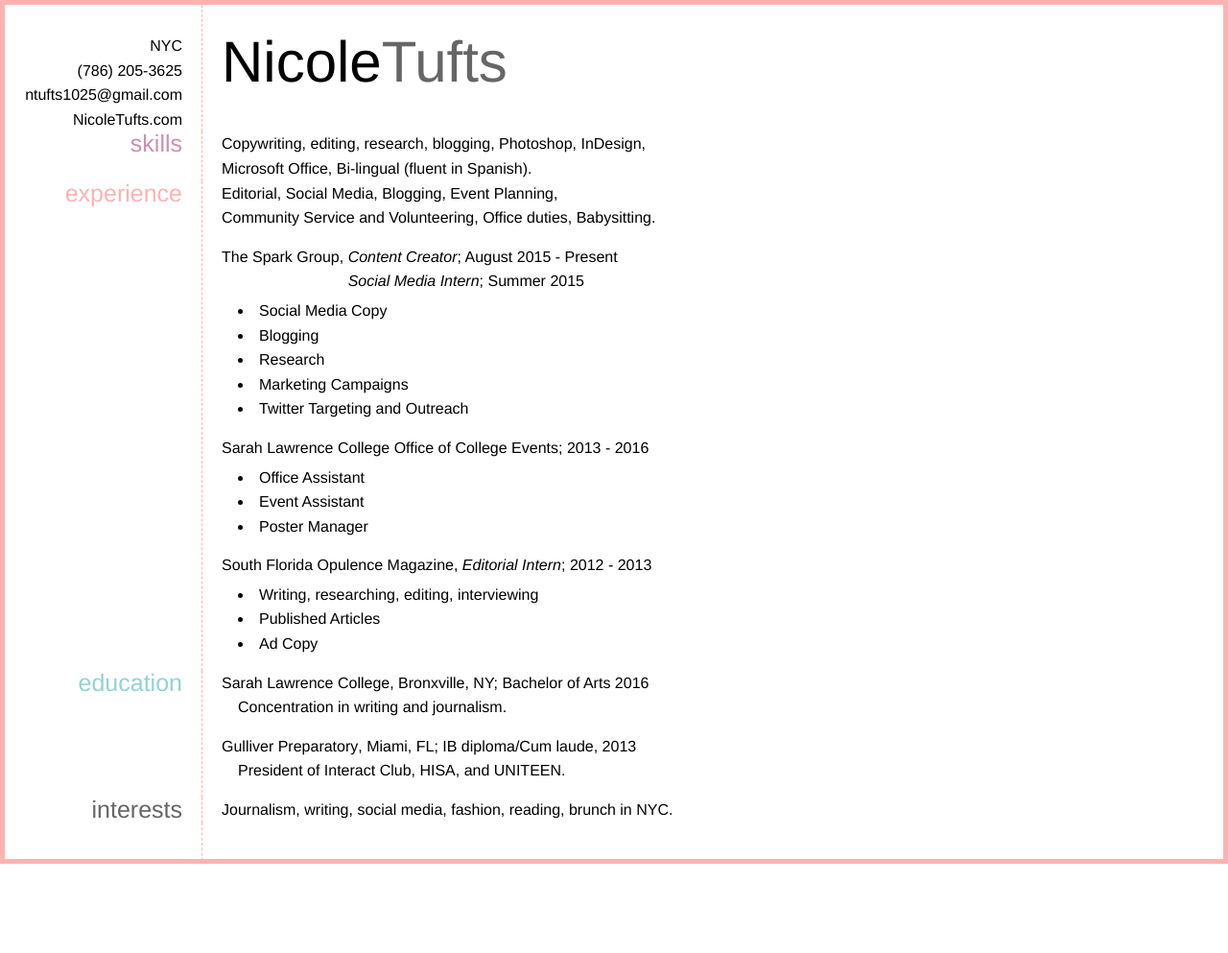
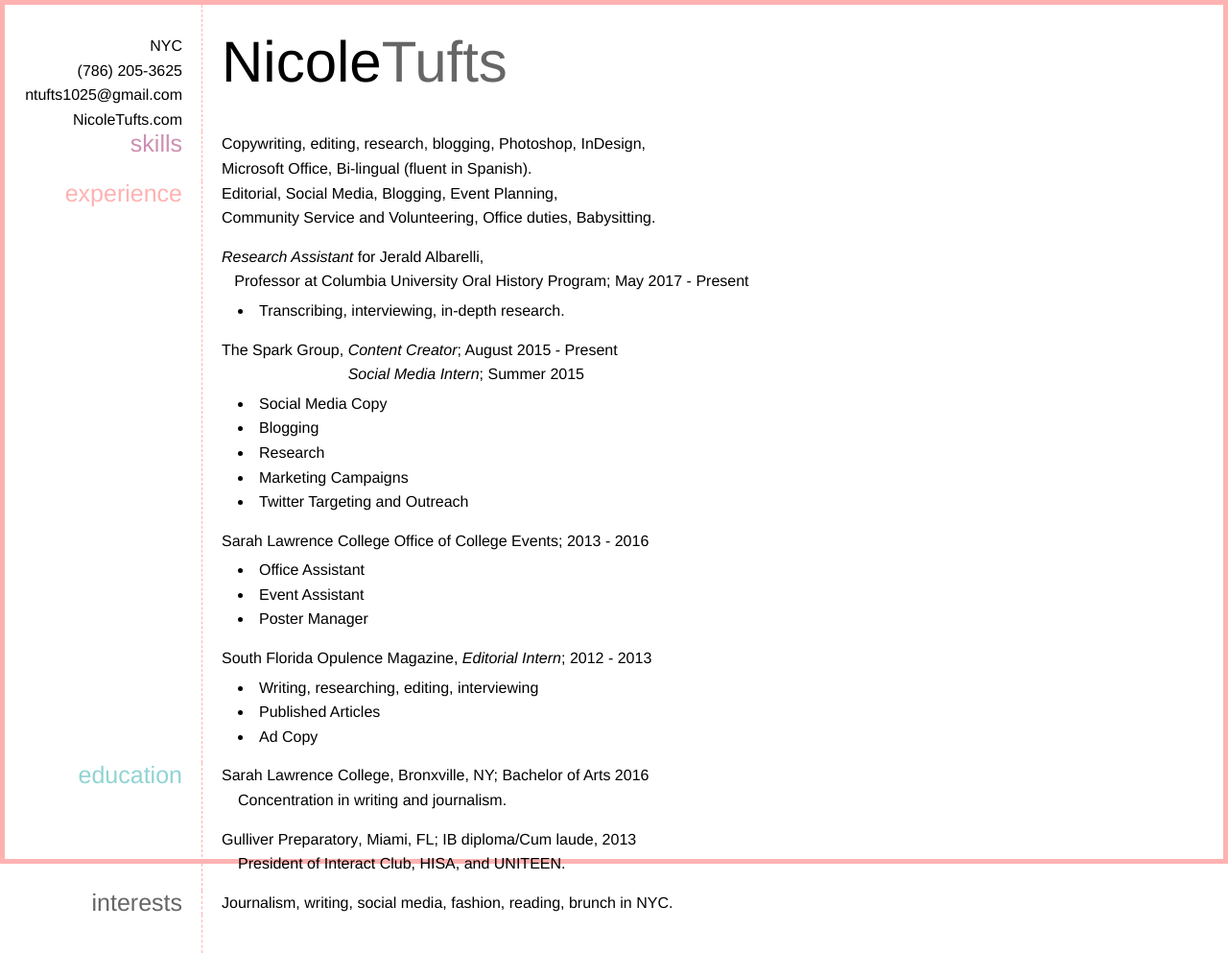
Before and after one commit to nicoletufts/nicoletufts.github.io, a Jekyll site: the page resume/resume.html, which Jekyll copies as it is, in a window 1280 px wide. Shown: the whole page at 96% size. Built offline with Jekyll 4.4.1, drawn with Linux system fonts in a browser that asks for light colours; nearby versions of some CDN libraries; before the commit the page ends 900 px from its top, so only the background shows below that.

Commit message:
update resume

```diff
--- a/resume/resume.html
+++ b/resume/resume.html
@@ -36,6 +36,14 @@
 				<div class="main">
 					<div class="p">
 						Editorial, Social Media, Blogging, Event Planning,<br>Community Service and Volunteering, Office duties, Babysitting.
+					</div>
+					<div class="p">
+						<em><strong>Research Assistant</strong></em> for Jerald Albarelli,<br>
+						&nbsp;&nbsp;
+						Professor at Columbia University Oral History Program; May 2017 - Present<br>
+						<ul>
+							<li>Transcribing, interviewing, in-depth research.</li>
+						</ul>
 					</div>
 					<div class="p">
 						<strong>The Spark Group</strong>, <em>Content Creator</em>; August 2015 - Present<br />
```
Also changed, not shown: 1 other file.
